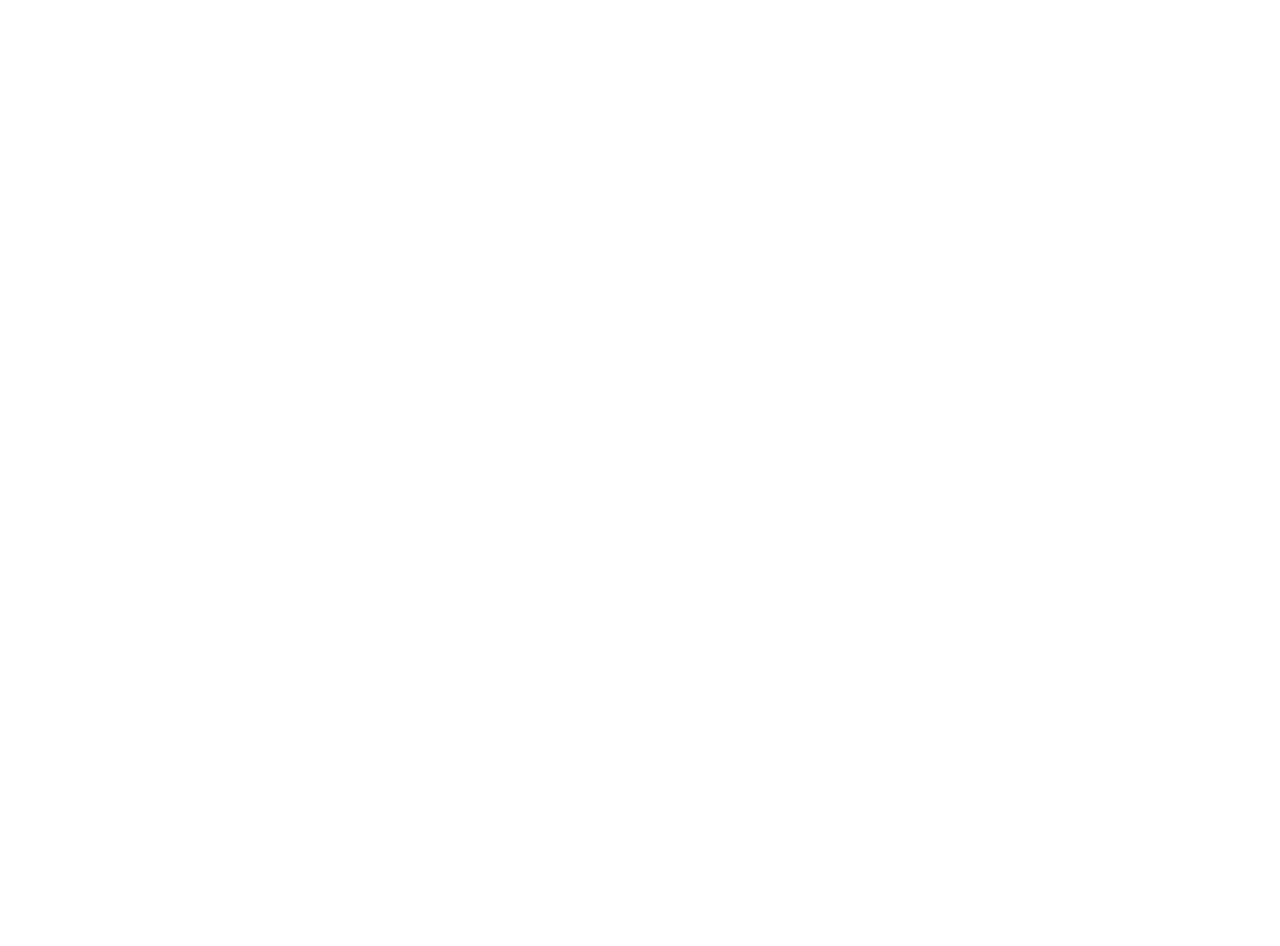
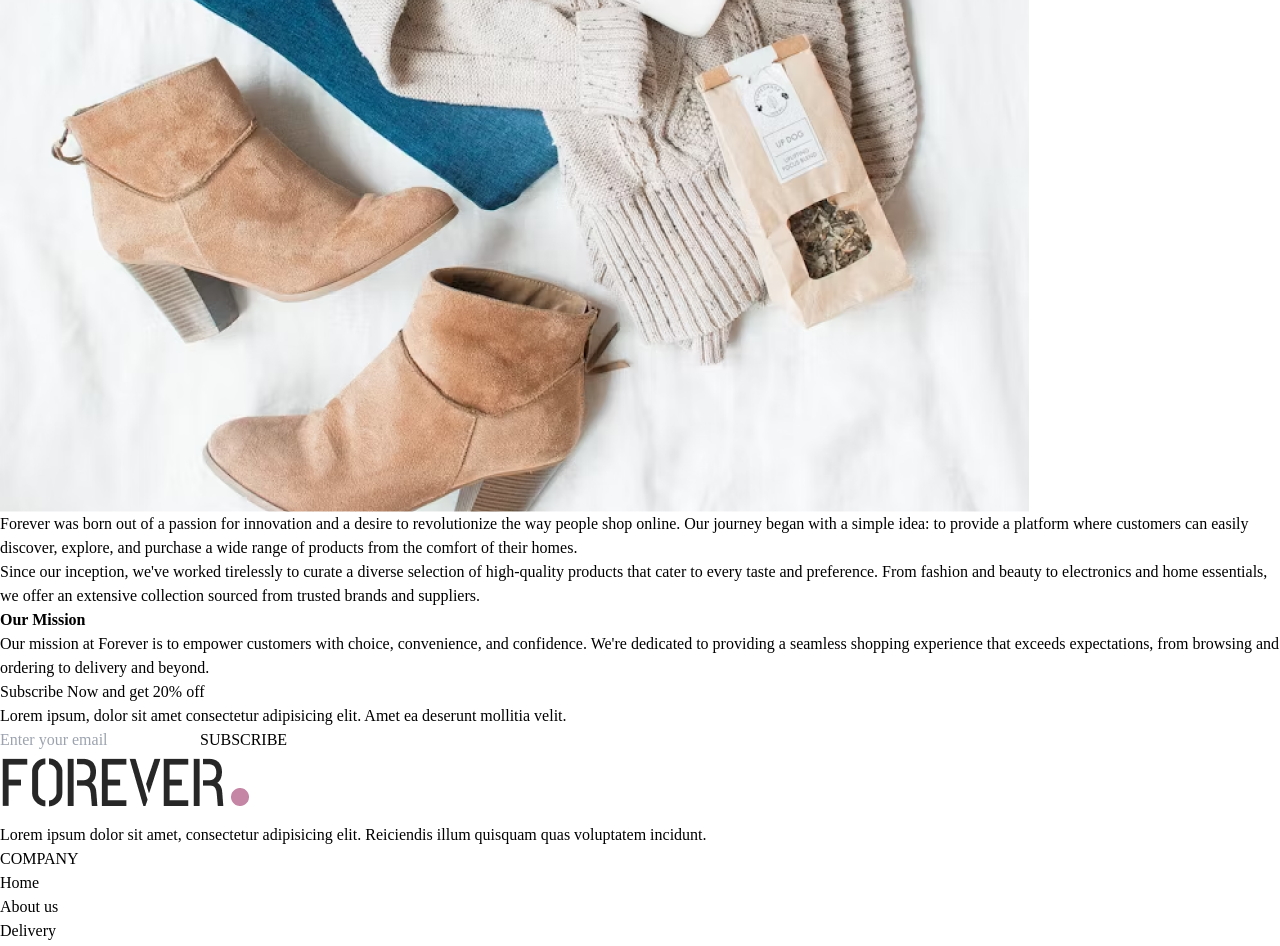
Before and after one commit to manan-msqrd/e-commerce-website, a React (Vite) app in the folder ecomm-frontend/: page /about in a window 1280 px wide. Shown: the part 1080-2026 px from the top of the page. Before the commit the page ends 858 px from the top, so only its background shows below. Built offline with nearby package versions, Linux system fonts and the light colour scheme.

Commit message:
about us page

```diff
--- a/ecomm-frontend/src/components/NewsletterBox.tsx
+++ b/ecomm-frontend/src/components/NewsletterBox.tsx
@@ -12,9 +12,9 @@
       </div>
       <p className="text-gray-400 mt-3">Lorem ipsum, dolor sit amet consectetur adipisicing elit. Amet ea deserunt mollitia velit.</p>
 
-      <form onSubmit={onSubmithandler} className="w-full sm:w-1/2 flex items-center gap-3 mx-auto my-6 border pl-3 rounded-md">
+      <form onSubmit={onSubmithandler} className="w-full sm:w-1/2 flex items-center gap-3 mx-auto my-6 border pl-3">
         <input className="w-full sm:flex-1 outline-none" type="email" placeholder="Enter your email" required />
-        <button type="submit" className="bg-black text-white rounded-md px-4 py-2">SUBSCRIBE</button>
+        <button type="submit" className="bg-black text-white px-4 py-2">SUBSCRIBE</button>
       </form>
     </div>
   )
--- a/ecomm-frontend/src/pages/About.tsx
+++ b/ecomm-frontend/src/pages/About.tsx
@@ -1,8 +1,29 @@
-import React from 'react'
+import { assets } from "../assets/assets"
+import NewsletterBox from "../components/NewsletterBox"
+import Title from "../components/Title"
+
 
 const About = () => {
   return (
-    <div>About</div>
+    <div>
+      <div className="text-2xl text-center pt-8 border-t">
+        <Title text1="ABOUT" text2="US" />
+      </div>
+
+      <div className="my-10 flex flex-col md:flex-row gap-16">
+        <img className="w-full md:max-w-[450px]" src={assets.about_img} alt="" />
+        <div className="flex flex-col justify-center gap-6 md:w-2/4 text-gray-600">
+          <p>Forever was born out of a passion for innovation and a desire to revolutionize the way people shop online. Our journey began with a simple idea: to provide a platform where customers can easily discover, explore, and purchase a wide range of products from the comfort of their homes.</p>
+          <p>Since our inception, we've worked tirelessly to curate a diverse selection of high-quality products that cater to every taste and preference. From fashion and beauty to electronics and home essentials, we offer an extensive collection sourced from trusted brands and suppliers.</p>
+
+          <b className="text-gray-800">Our Mission</b>
+          <p>Our mission at Forever is to empower customers with choice, convenience, and confidence. We're dedicated to providing a seamless shopping experience that exceeds expectations, from browsing and ordering to delivery and beyond.</p>
+        </div>
+
+      </div>
+
+      <NewsletterBox />
+    </div>
   )
 }
 
```
